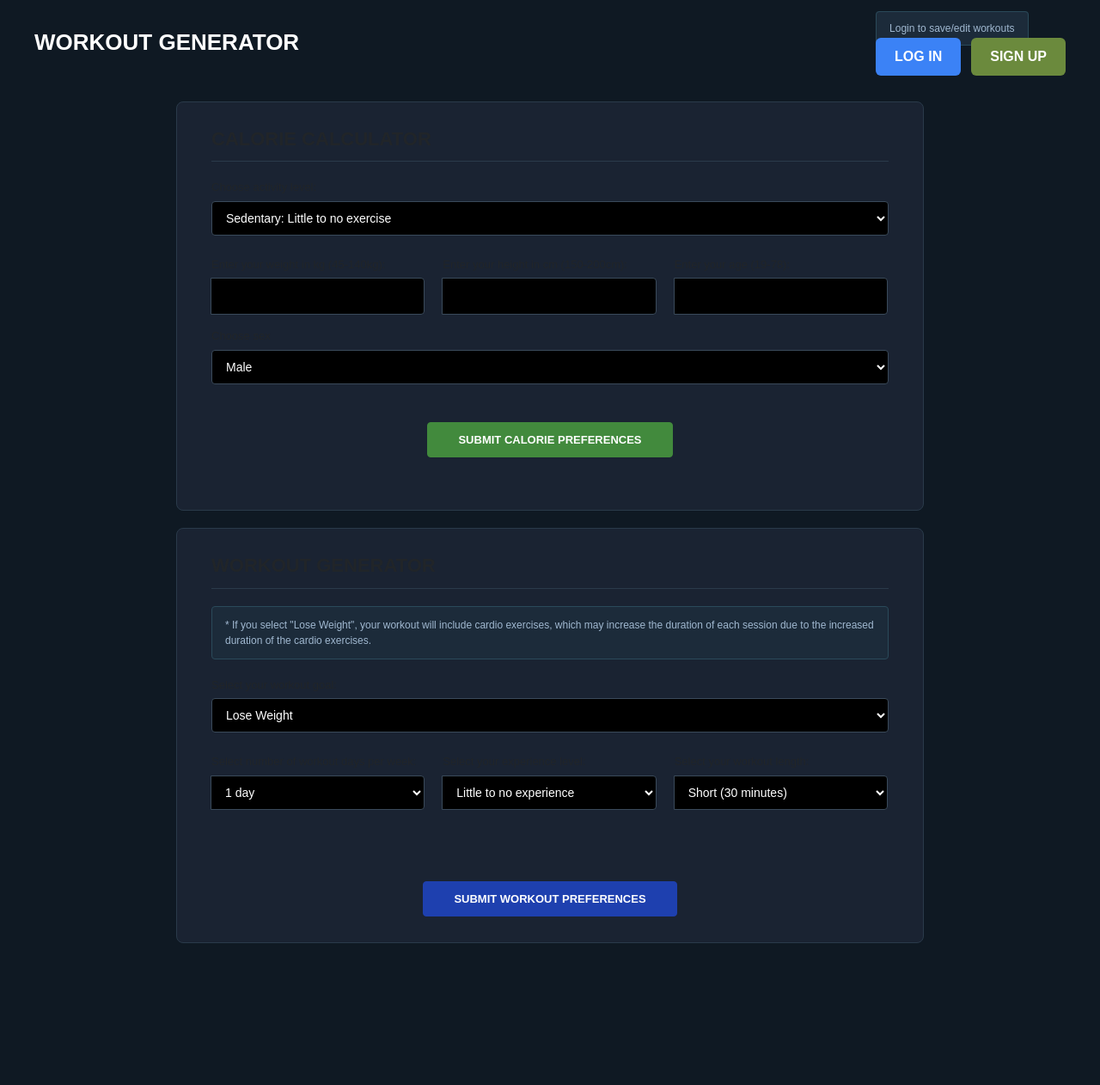
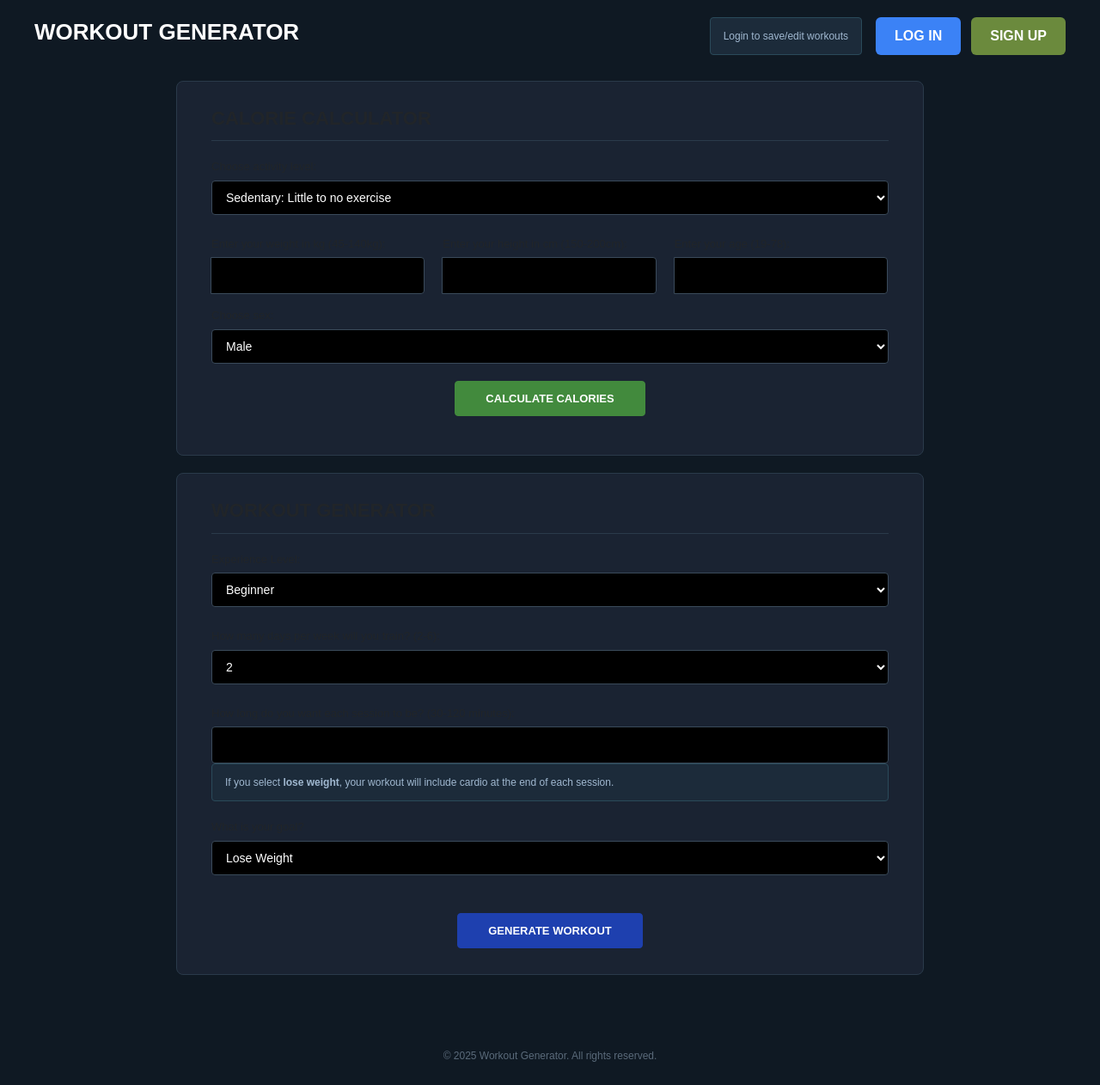
Before and after one commit to Vansh6248/Gym-Workout-Generator, a Flask app: page / in a window 1280 px wide. Shown: the whole page at 86% size. Before the commit the page ends 1097 px from the top, so only its background shows below. Run offline with Flask 3, Linux system fonts and the light colour scheme; some libraries are stand-ins or nearby versions.

Commit message:
Fixed visual bug with log in button

```diff
--- a/static/css/style.css
+++ b/static/css/style.css
@@ -21,6 +21,12 @@ body {
 .site-header h1 {
     font-size: 26px;
     font-weight: 700;
+}
+
+.header-right {
+    display: flex;
+    align-items: center;
+    gap: 16px;
 }
 
 .header-buttons {
@@ -159,7 +165,6 @@ footer {
     font-size: 12px;
 }
 
-
 /* Workout submit button: dark blue */
 .card:nth-child(2) .btn-primary {
     background-color: #1e40af !important;
@@ -179,14 +184,11 @@ main {
     padding: 30px 40px;
 }
 
-
-
-
 /* ==============================
    AUTH PAGES (Login & Signup)
    ============================== */
 
-   .auth-container {
+.auth-container {
     display: flex;
     justify-content: center;
     align-items: center;
@@ -350,11 +352,6 @@ main {
     text-decoration: underline;
 }
 
-
-
-
-
-
 /* Password input wrapper */
 .input-wrapper {
     position: relative;
@@ -414,7 +411,7 @@ main {
 /* ==============================
    WORKOUT GENERATION PAGE
    ============================== */
-   .workout-page {
+.workout-page {
     max-width: 1000px;
     margin: 0 auto;
     padding: 30px 40px 50px;
@@ -424,7 +421,6 @@ main {
     color: #ffffff;
     font-family: Arial, Helvetica, sans-serif;
 }
-
 
 .workout-header {
     display: flex;
--- a/templates/index.html
+++ b/templates/index.html
@@ -10,10 +10,10 @@
         <h1> WORKOUT GENERATOR </h1>
         <div class="header-right">
             {% if g.user %}
-                <span class="info-text">Logged in as {{ g.user['username'] }}</span>
+                <span class="info-text" style="margin-bottom: 0; display: inline-block;">Logged in as {{ g.user['username'] }}</span>
                 <a href="/logout" class="btn btn-login">LOG OUT</a>
             {% else %}
-                <span class="info-text">Login to save/edit workouts</span>
+                <span class="info-text" style="margin-bottom: 0; display: inline-block;">Login to save/edit workouts</span>
                 <div class="header-buttons">
                     <a href="/login" class="btn btn-login">LOG IN</a>
                     <a href="/signup" class="btn btn-signup">SIGN UP</a>
@@ -49,80 +49,90 @@
                         <input type="number" id="age" name="age" min="19" max="78" required>
                     </div>
                 </div>
-                <label for="sex">Choose sex</label>
+                <label for="sex">Choose sex: </label>
                 <select id="sex" name="sex">
                     <option value="male">Male</option>
                     <option value="female">Female</option>
                 </select>
+                <div class="submit-container">
+                    <button type="submit" class="btn btn-primary">CALCULATE CALORIES</button>
+                </div>
+            </form>
+            <div id="calorie-result"></div>
+        </div>
+
+        <div class="card">
+            <h2> Workout Generator </h2>
+            <form id="workout-form" action="/generate_workout" method="POST">
+                <label for="experience">Experience Level:</label>
+                <select id="experience" name="experience" required>
+                    <option value="beginner">Beginner</option>
+                    <option value="intermediate">Intermediate</option>
+                    <option value="advanced">Advanced</option>
+                </select>
+                <br><br>
+                <label for="days">How many days per week will you train? (2-6):</label>
+                <select id="days" name="days" required>
+                    <option value="2">2</option>
+                    <option value="3">3</option>
+                    <option value="4">4</option>
+                    <option value="5">5</option>
+                    <option value="6">6</option>
+                </select>
+                <br><br>
+                <label for="duration">How long do you want each session to be? (30-120 minutes):</label>
+                <input type="number" id="duration" name="duration" min="30" max="120" required>
+                <div class="info-text">
+                    If you select <b>lose weight</b>, your workout will include cardio at the end of each session.
+                </div>
+                <label for="goal">What is your goal?</label>
+                <select id="goal" name="goal" required>
+                    <option value="lose weight">Lose Weight</option>
+                    <option value="gain weight">Gain Weight</option>
+                    <option value="maintain weight">Maintain Weight</option>
+                </select>
                 <br><br>
                 <div class="submit-container">
-                    <button type="submit" class="btn btn-primary">Submit Calorie Preferences</button>
-                </div>
-            </form>
-            <p id="calorie-result"></p>
-        </div>
-        <div class="card">
-            <h2> Workout generator </h2>
-            <p class="info-text">
-                * If you select "Lose Weight", your workout will include cardio exercises,
-                which may increase the duration of each session due to the increased
-                duration of the cardio exercises.
-            </p>
-            <form action="/generate" method="POST">
-                <label for="workout_goal">Select your workout goal:</label>
-                <select id="workout_goal" name="workout_goal">
-                    <option value="lose_weight">Lose Weight</option>
-                    <option value="gain_muscle">Gain Muscle</option>
-                </select>
-                <br><br>
-                <div class="form-row-3">
-                    <div class="input-group">
-                        <label for="workout_days">Select number of workout days per week:</label>
-                        <select id="workout_days" name="workout_days">
-                            <option value="1">1 day</option>
-                            <option value="2">2 days</option>
-                            <option value="3">3 days</option>
-                            <option value="4">4 days</option>
-                            <option value="5">5 days</option>
-                            <option value="6">6 days</option>
-                            <option value="7">7 days</option>
-                        </select>
-                    </div>
-                    <div class="input-group">
-                        <label for="experience_level">Select your experience level:</label>
-                        <select id="experience_level" name="experience_level">
-                            <option value="beginner_intermediate">Little to no experience</option>
-                            <option value="adept">I already train</option>
-                        </select>
-                    </div>
-                    <div class="input-group">
-                        <label for="workout_length">Select your workout length:</label>
-                        <select id="workout_length" name="workout_length">
-                            <option value="short">Short (30 minutes)</option>
-                            <option value="medium">Medium (30-45 minutes)</option>
-                            <option value="long">Long (45+ minutes)</option>
-                        </select>
-                    </div>
-                </div>
-                <br><br>
-                <div class="submit-container">
-                    <button type="submit" class="btn btn-primary">Submit Workout Preferences</button>
+                    <button type="submit" class="btn btn-primary">GENERATE WORKOUT</button>
                 </div>
             </form>
         </div>
     </main>
-    <!--=============== ALL JAVASCRIPT IS AI GENERATED =================-->
+
+    <footer>
+        &copy; 2025 Workout Generator. All rights reserved.
+    </footer>
+
     <script>
-        document.getElementById("calorie-form").addEventListener("submit", async function(event) {
+        document.getElementById('calorie-form').addEventListener('submit', function(event) {
             event.preventDefault();
-            const formData = new FormData(this);
-            const response = await fetch("/calculate-calories", {
-                method: "POST",
-                body: formData
-            });
-            const data = await response.json();
-            document.getElementById("calorie-result").innerHTML =
-                "Estimated daily caloric intake: <span>" + data.calories + " KCAL</span>";
+            const weight = parseFloat(document.getElementById('weight').value);
+            const height = parseFloat(document.getElementById('height').value);
+            const age = parseInt(document.getElementById('age').value);
+            const sex = document.getElementById('sex').value;
+            const activityLevel = document.getElementById('activity_level').value;
+
+            const activityLevels = {
+                'sedentary': 1.2,
+                'light': 1.375,
+                'moderate': 1.55,
+                'active': 1.725,
+                'very_active': 1.9,
+                'extra_active': 2.1
+            };
+
+            const multiplier = activityLevels[activityLevel];
+            let bmr;
+
+            if (sex === 'male') {
+                bmr = 10 * weight + 6.25 * height - 5 * age + 5;
+            } else {
+                bmr = 10 * weight + 6.25 * height - 5 * age - 161;
+            }
+
+            const calories = Math.round(bmr * multiplier);
+            document.getElementById('calorie-result').innerHTML =
+                `Your estimated maintenance calories are: <span>${calories}</span> calories per day.`;
         });
     </script>
 </body>
```
